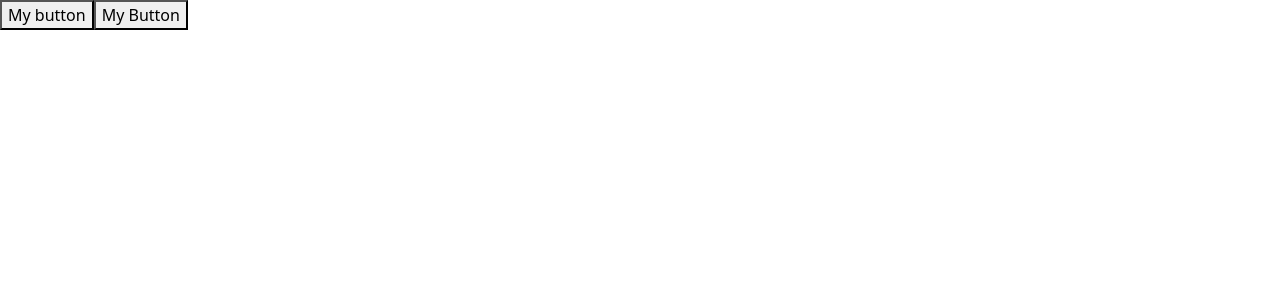
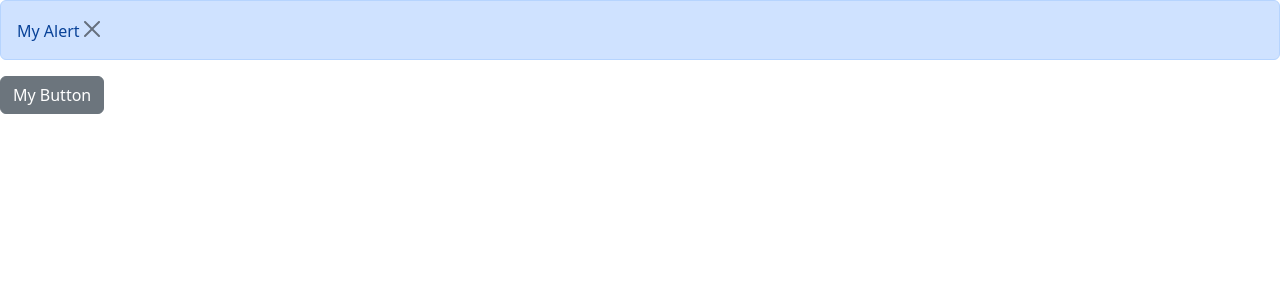
Before and after one commit to UrvikP/React-Projects, a React (Vite) app in the folder GameLibraryApp/: page / in a window 1280 px wide. Both pictures are taken after a click on the button "My Button". Shown: the top 300 px of the page. Built offline with nearby package versions, Linux system fonts and the light colour scheme.

Commit message:
Gave button functionality

```diff
--- a/GameLibraryApp/src/App.tsx
+++ b/GameLibraryApp/src/App.tsx
@@ -1,11 +1,13 @@
 import ListGroup from "./components/ListGroup";
 import Alert from "./components/Alert";
 import Button from "./components/Button";
+import { useState } from "react";
 function App() {
   //const items = ["New York", "San Francisco", "Tokyo", "London", "Paris"];
   //const handleSelectItem = (item: string) => {
   //  console.log(item);
   //};
+  const [alertVisibile, setAlertVisibilty] = useState(false);
   return (
     //<div>
     // <ListGroup
@@ -20,8 +22,8 @@ function App() {
     //  </Alert>
     //</div>
     <div>
-      <button onClick={ () => console.log('Clicked')}> My button</button>
-      <button color='secondary' onClick={() => console.log('Clicked')}>My Button</button>
+      {alertVisibile && <Alert onClose={() => setAlertVisibilty(false)}>My Alert</Alert>}
+      <Button color='secondary' onClick={() => setAlertVisibilty(true)}>My Button</Button>
     </div>
   );
 }
--- a/GameLibraryApp/src/components/Alert.tsx
+++ b/GameLibraryApp/src/components/Alert.tsx
@@ -2,11 +2,13 @@ import { ReactNode } from "react";
 
 interface Props {
     children: ReactNode;
+    onClose: () => void;
 }
-const Alert = ({children}: Props) => {
+const Alert = ({children, onClose}: Props) => {
   return (
-    <div className="alert alert-primary">
+    <div className="alert alert-primary alert-dismissable">
   {children}
+  <button type="button" className="btn-close" onClick={onClose} data-bs-dismiss="alert" aria-label="Close"></button>
 </div>
   )
 }
```
